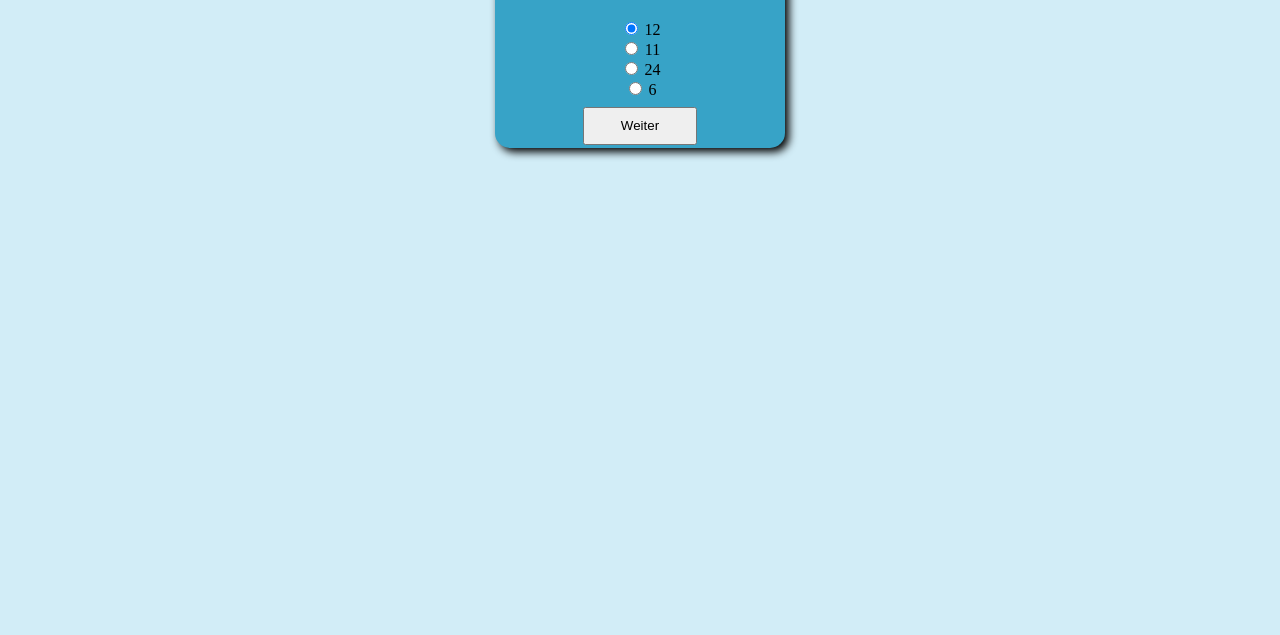
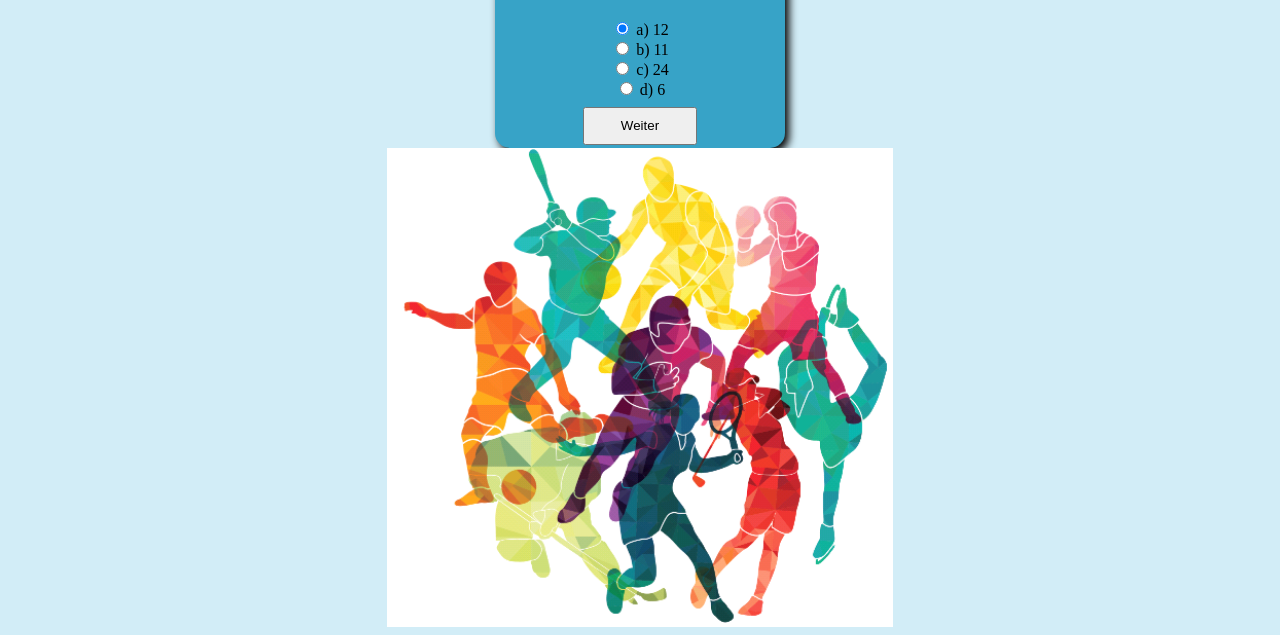
Before and after one commit to Jugendhackt/Kennst-du-den-Sport, a plain HTML site: page Frontend/Fußball.html in a window 1280 px wide. Shown: the part 280-915 px from the top of the page. Before the commit the page ends 800 px from the top, so only its background shows below. Drawn offline with Linux system fonts and the light colour scheme.

Commit message:
add: New Stuff css

```diff
--- a/Frontend/CSS/main.css
+++ b/Frontend/CSS/main.css
@@ -74,3 +74,12 @@ border-radius: 20px;
   width: 40%;
   height: 10%;
 }
+
+.img2{
+width:40%;
+}
+
+.img3{
+  display: flex;
+  justify-content: center;
+}
--- a/Frontend/Fußball.html
+++ b/Frontend/Fußball.html
@@ -21,22 +21,22 @@
             <div>
             <input type="radio" id="huey" name="drone" value="huey"onclick="myFunction(document.getElementById('hueylabel'))"
                     checked>
-            <label id="hueylabel"for="huey">12</label>
+            <label id="hueylabel"for="huey"> a) 12</label>
             </div>
 
             <div>
             <input type="radio" id="dewey" name="drone" value="dewey"onclick="myFunction(document.getElementById('deweylabel'))">
-            <label id="deweylabel" for="dewey">11</label>
+            <label id="deweylabel" for="dewey"> b) 11</label>
             </div>
 
             <div>
             <input type="radio" id="louie" name="drone" value="louie"onclick="myFunction(document.getElementById('louielabel'))">
-            <label id="louielabel" for="louie">24</label>
+            <label id="louielabel" for="louie"> c) 24</label>
             </div>
 
             <div>
                 <input type="radio" id="D" name="drone" value="dewey"onclick="myFunction(document.getElementById('Dlabel'))">
-                <label id="Dlabel" for="dewey">6</label>
+                <label id="Dlabel" for="dewey">d) 6</label>
             </div>
         </div>
 
@@ -44,6 +44,10 @@
             <button class="absende-button" onclick="window.location.href = 'Fußball1.html'">Weiter </button>
         </div>
 
+    </div>
+
+    <div class="img3">
+        <img class="img2" src="/Frontend/image/Shutterstock_Lisa_Kolbasa.png">
     </div>
     <script>
 
```
Also changed, not shown: Frontend/Fußball1.html (+7 -4 lines), Frontend/Vollyball.html (+4 -4 lines).
